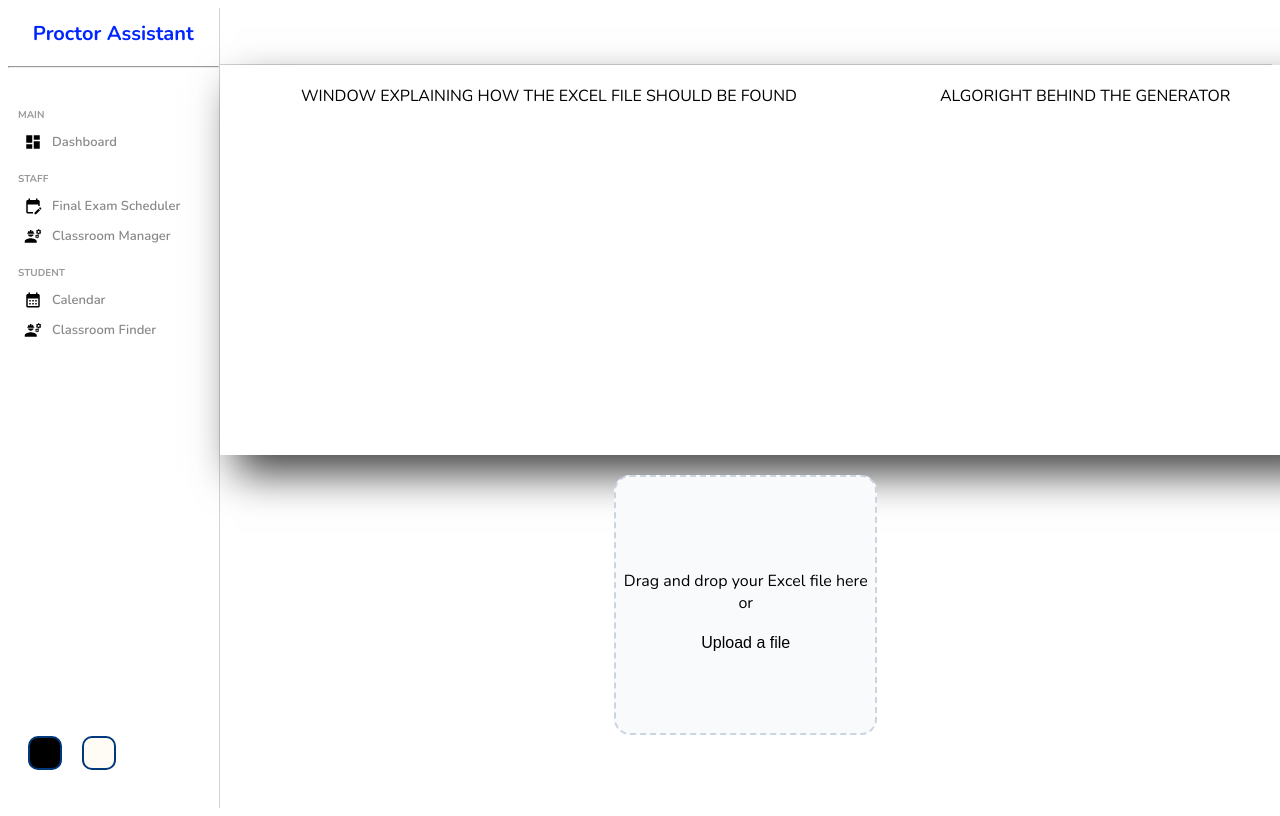
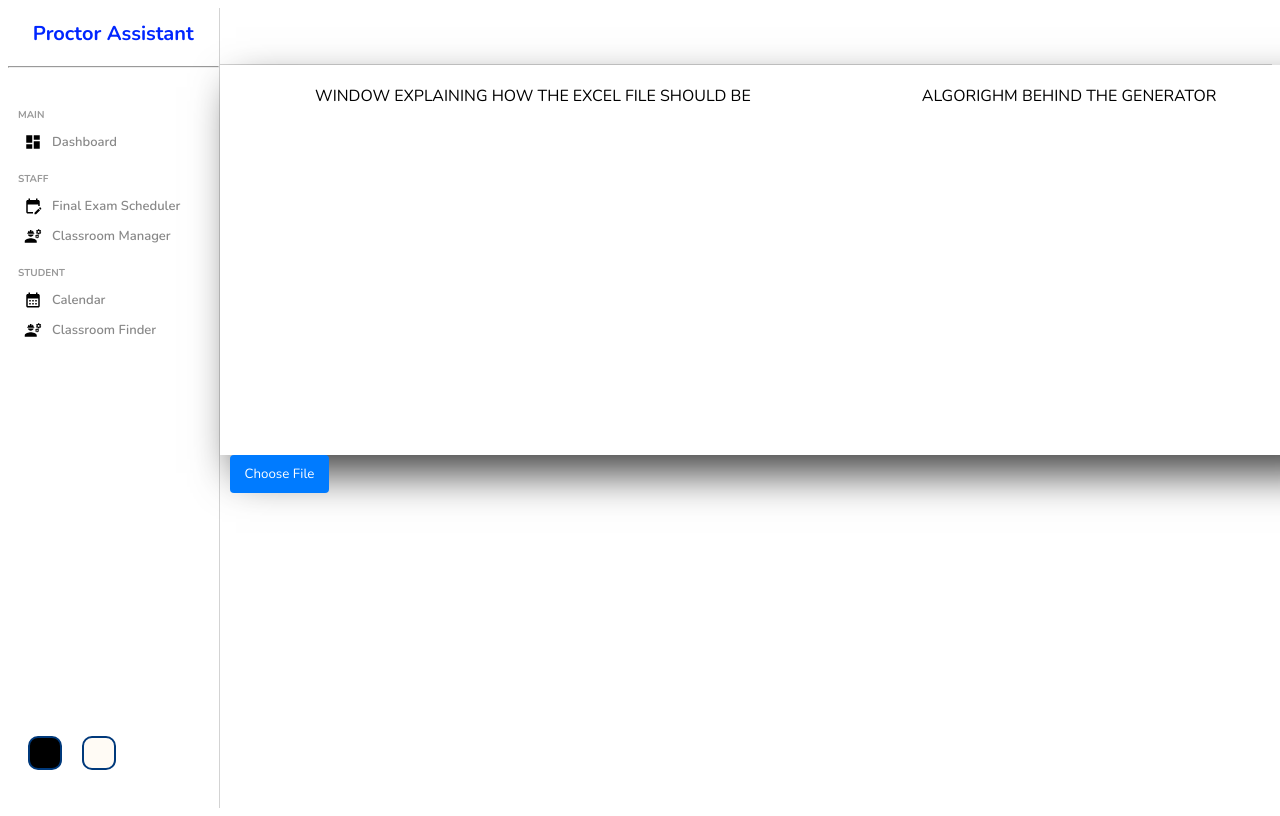
Before and after one commit to Charafm/Proctor-Assistant, a React (Create React App) app: page /fem in a window 1280 px wide. Shown: the top 816 px of the page. Built offline with nearby package versions, Linux system fonts and the light colour scheme.

Commit message:
FIXED upload to server

```diff
--- a/src/components/dragdrop/DragDropFile.jsx
+++ /dev/null
@@ -1,107 +0,0 @@
-import React from 'react';
-import './dragdropfile.scss';
-function DragDropFile() {
-	const [dragActive, setDragActive] = React.useState(false);
-	const [error, setError] = React.useState(null);
-	const inputRef = React.useRef(null);
-	const handleDrag = function (e) {
-		e.preventDefault();
-		e.stopPropagation();
-		if (e.type === 'dragenter' || e.type === 'dragover') {
-			setDragActive(true);
-		} else if (e.type === 'dragleave') {
-			setDragActive(false);
-		}
-	};
-	const handleDrop = function (e) {
-		e.preventDefault();
-		e.stopPropagation();
-		setDragActive(false);
-		if (e.dataTransfer.files && e.dataTransfer.files[0]) {
-			const file = e.dataTransfer.files[0];
-			const fileType = file.type;
-			if (
-				fileType === 'application/vnd.ms-excel' ||
-				fileType ===
-					'application/vnd.openxmlformats-officedocument.spreadsheetml.sheet'
-			) {
-				uploadFile(file);
-			} else {
-				setError('Only Excel files are allowed!');
-			}
-		}
-	};
-	const handleChange = function (e) {
-		e.preventDefault();
-		if (e.target.files && e.target.files[0]) {
-			const file = e.target.files[0];
-			const fileType = file.type;
-			if (
-				fileType === 'application/vnd.ms-excel' ||
-				fileType ===
-					'application/vnd.openxmlformats-officedocument.spreadsheetml.sheet'
-			) {
-				uploadFile(file);
-			} else {
-				setError('Only Excel files are allowed!');
-			}
-		}
-	};
-	const onButtonClick = () => {
-		inputRef.current.click();
-	};
-	const uploadFile = (file) => {
-		const formData = new FormData();
-		formData.append('file', file);
-		fetch('/upload', { method: 'POST', body: formData })
-			.then((response) => response.json())
-			.then((data) => {
-				console.log(data); // Handle the response here, you can update the UI or perform any necessary actions
-			})
-			.catch((error) => {
-				console.error(error);
-				setError('An error occurred while uploading the file.');
-			});
-	};
-	return (
-		<form
-			id="form-file-upload"
-			onDragEnter={handleDrag}
-			onSubmit={(e) => e.preventDefault()}>
-			{' '}
-			<input
-				ref={inputRef}
-				type="file"
-				id="input-file-upload"
-				accept=".xls,.xlsx"
-				onChange={handleChange}
-			/>{' '}
-			<label
-				id="label-file-upload"
-				htmlFor="input-file-upload"
-				className={dragActive ? 'drag-active' : ''}>
-				{' '}
-				<div>
-					{' '}
-					<p>Drag and drop your Excel file here or</p>{' '}
-					<button
-						className="upload-button"
-						onClick={onButtonClick}>
-						{' '}
-						Upload a file{' '}
-					</button>{' '}
-				</div>{' '}
-			</label>{' '}
-			{dragActive && (
-				<div
-					id="drag-file-element"
-					onDragEnter={handleDrag}
-					onDragLeave={handleDrag}
-					onDragOver={handleDrag}
-					onDrop={handleDrop}></div>
-			)}{' '}
-			{error && <p>{error}</p>}{' '}
-		</form>
-	);
-}
-export default DragDropFile;
--- /dev/null
+++ b/src/components/dragdrop/FileUploader.jsx
@@ -0,0 +1,51 @@
+import React from 'react';
+import './fileuploader.scss';
+function FileUploader() {
+	const [selectedFile, setSelectedFile] = React.useState(null);
+	const handleFileChange = (event) => {
+		const file = event.target.files[0];
+		setSelectedFile(file);
+	};
+	const handleChooseFile = () => {
+		const fileInput = document.getElementById('file-input');
+		fileInput.click();
+	};
+	const handleUpload = () => {
+		if (selectedFile) {
+			const formData = new FormData();
+			formData.append('file', selectedFile, 'data.xlsx'); // Renaming the file to "data.xlsx"
+			fetch('http://localhost:5000/upload', { method: 'POST', body: formData })
+				.then((response) => response.json())
+				.then((data) => {
+					console.log(data);
+				})
+				.catch((error) => {
+					console.error(error);
+				});
+		}
+	};
+	return (
+		<div className="file-uploader">
+			{' '}
+			<div className="file-input">
+				{' '}
+				<input
+					type="file"
+					id="file-input"
+					onChange={handleFileChange}
+					accept=".xls,.xlsx" // Allowing only Excel files
+					style={{ display: 'none' }}
+				/>{' '}
+				<button onClick={handleChooseFile}>Choose File</button>{' '}
+				{selectedFile && <button onClick={handleUpload}>Upload</button>}{' '}
+			</div>{' '}
+			{selectedFile && (
+				<div className="selected-file">
+					{' '}
+					<p>Selected File:</p> <p>{selectedFile.name}</p>{' '}
+				</div>
+			)}{' '}
+		</div>
+	);
+}
+export default FileUploader;
--- a/src/components/dragdrop/dragdropfile.scss
+++ /dev/null
@@ -1,48 +0,0 @@
-#form-file-upload {
-    height: 16rem;
-    width: 28rem;
-    max-width: 100%;
-    text-align: center;
-    margin: auto;
-    width: 50%;
-    padding: 10px;
-
-}
-#input-file-upload {
-    display: none;
-}
-#label-file-upload {
-    height: 100%;
-    display: flex;
-    align-items: center;
-    justify-content: center;
-    border-width: 2px;
-    border-radius: 1rem;
-    border-style: dashed;
-    border-color: #cbd5e1;
-    background-color: #f8fafc;
-}
-#label-file-upload.drag-active {
-    background-color: #ffffff;
-}
-.upload-button {
-    cursor: pointer;
-    padding: 0.25rem;
-    font-size: 1rem;
-    border: none;
-    font-family: 'Oswald', sans-serif;
-    background-color: transparent;
-}
-.upload-button:hover {
-    text-decoration-line: underline;
-}
-#drag-file-element {
-    position: absolute;
-    width: 100%;
-    height: 100%;
-    border-radius: 1rem;
-    top: 0px;
-    right: 0px;
-    bottom: 0px;
-    left: 0px;
-}
--- /dev/null
+++ b/src/components/dragdrop/fileuploader.scss
@@ -0,0 +1,29 @@
+.file-uploader {
+	display: flex;
+	align-items: center;
+	position: absolute;
+}
+.file-uploader input[type='file'] {
+	display: none;
+}
+.file-uploader label {
+	background-color: #e9e9e9;
+	padding: 10px 15px;
+	border-radius: 4px;
+	cursor: pointer;
+}
+.file-uploader label:hover {
+	background-color: #d3d3d3;
+}
+.file-uploader button {
+	margin-left: 10px;
+	padding: 10px 15px;
+	background-color: #007bff;
+	color: #fff;
+	border: none;
+	border-radius: 4px;
+	cursor: pointer;
+}
+.file-uploader button:hover {
+	background-color: #0056b3;
+}
--- a/src/components/widget/Widget.jsx
+++ b/src/components/widget/Widget.jsx
@@ -1,13 +1,13 @@
-import "./widget.scss"
+import './widget.scss';
 
 const Widget = () => {
-  return (
-    <div className="widget">
-      <span>WINDOW EXPLAINING HOW THE EXCEL FILE SHOULD BE FOUND</span>
+	return (
+		<div className="widget">
+			<span>WINDOW EXPLAINING HOW THE EXCEL FILE SHOULD BE</span>
 
-      <span>ALGORIGHT BEHIND THE GENERATOR</span>
-    </div>
-  )
-}
+			<span>ALGORIGHM BEHIND THE GENERATOR</span>
+		</div>
+	);
+};
 
-export default Widget
+export default Widget;
--- a/src/pages/fem/Fem.jsx
+++ b/src/pages/fem/Fem.jsx
@@ -1,24 +1,23 @@
-import "./fem.scss";
-import Sidebar from "../../components/sidebar/Sidebar"
-import Navbar from "../../components/navbar/Navbar"
-import Widget from "../../components/widget/Widget"
-import DragDropFile from "../../components/dragdrop/DragDropFile"
+import './fem.scss';
+import Sidebar from '../../components/sidebar/Sidebar';
+import Navbar from '../../components/navbar/Navbar';
+import Widget from '../../components/widget/Widget';
+import FileUploader from '../../components/dragdrop/FileUploader';
 const Fem = () => {
 	return (
 		<div className="fem">
-        <Sidebar/>
+			<Sidebar />
 			<div className="femContainer">
-            <Navbar/>
+				<Navbar />
 				<div className="widgets">
-                <Widget/>
+					<Widget />
 				</div>
-            <div className="dragdropfile">
-                <DragDropFile/>
+				<div className="FileUploader">
+					<FileUploader />
 				</div>
-
 			</div>
-    </div>   );
+		</div>
+	);
 };
 
-
 export default Fem;
```
Lines whose indentation alone changed are shown as unchanged.
